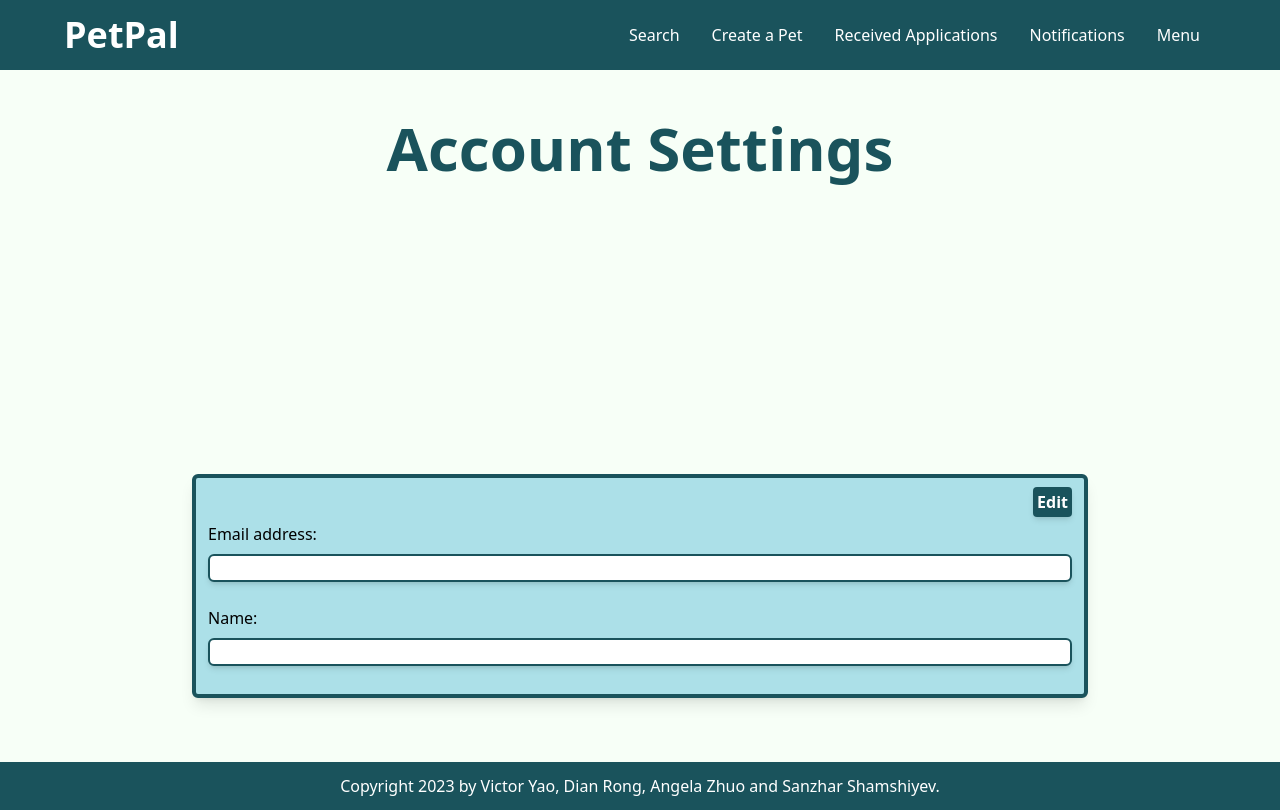
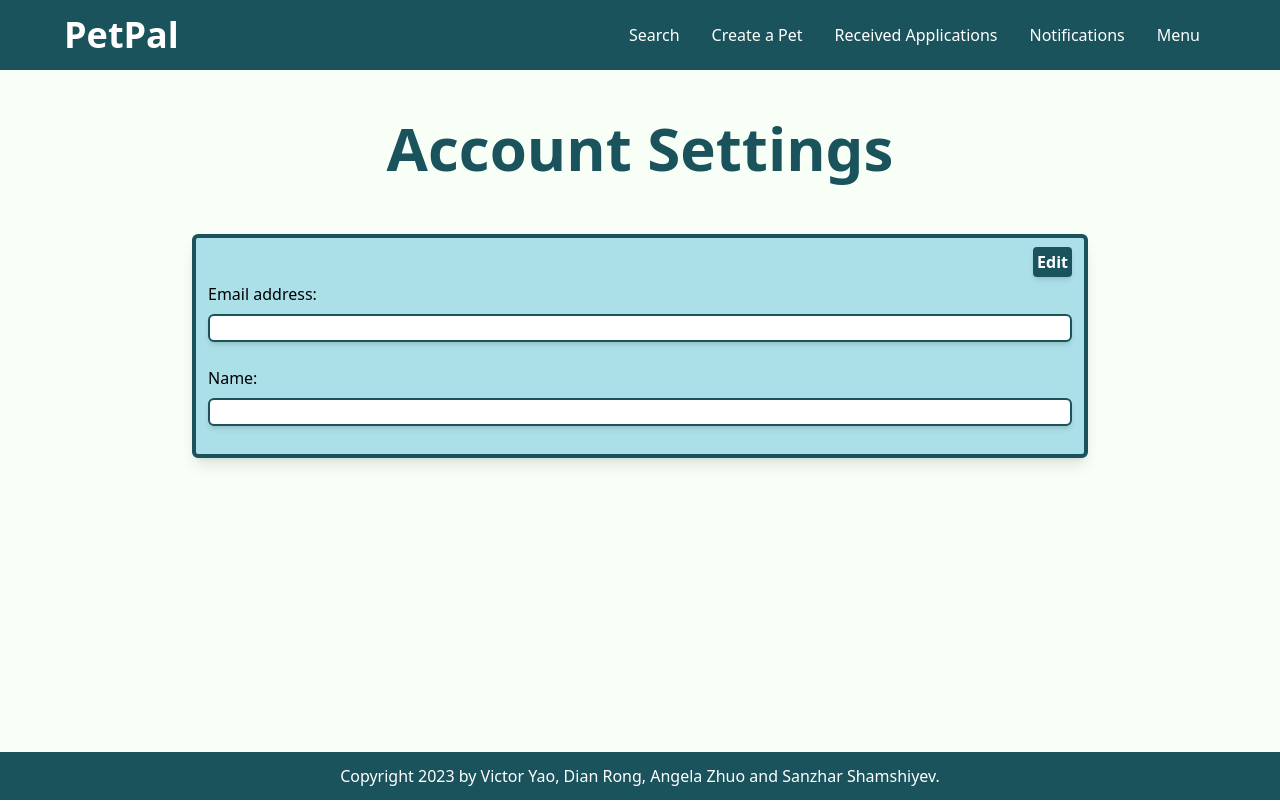
Before and after one commit to SanzSS/PetPal, a React (Create React App) app in the folder frontend/petpal/: page /account in a window 1280 px wide. Built offline with nearby package versions, Linux system fonts and the light colour scheme; sample sign-in values are in the browser's storage.

Commit message:
only show avatar container if avatar

```diff
--- a/frontend/petpal/src/pages/GetAccount/index.jsx
+++ b/frontend/petpal/src/pages/GetAccount/index.jsx
@@ -52,9 +52,10 @@ const ViewAccount = () => {
                 <h1 className="text-6xl mt-12 text-blue3 font-extrabold text-center mb-10">
                     Account Settings
                 </h1>
+                {avatar &&
                 <div id="avatar-container">
-                    {avatar && <img src={avatar} alt="User Avatar" id="avatar" className="rounded-full"/>}
-                </div>
+                    <img src={avatar} alt="User Avatar" id="avatar" className="rounded-full"/>
+                </div>}
             </div>
             <div id="profile-container" className="h-1/2 rounded-md border-blue3 border-4 bg-blue2 shadow-lg flex items-left p-3 mt-4 flex-col w-[70%]">
                 <div className="self-end">
```
